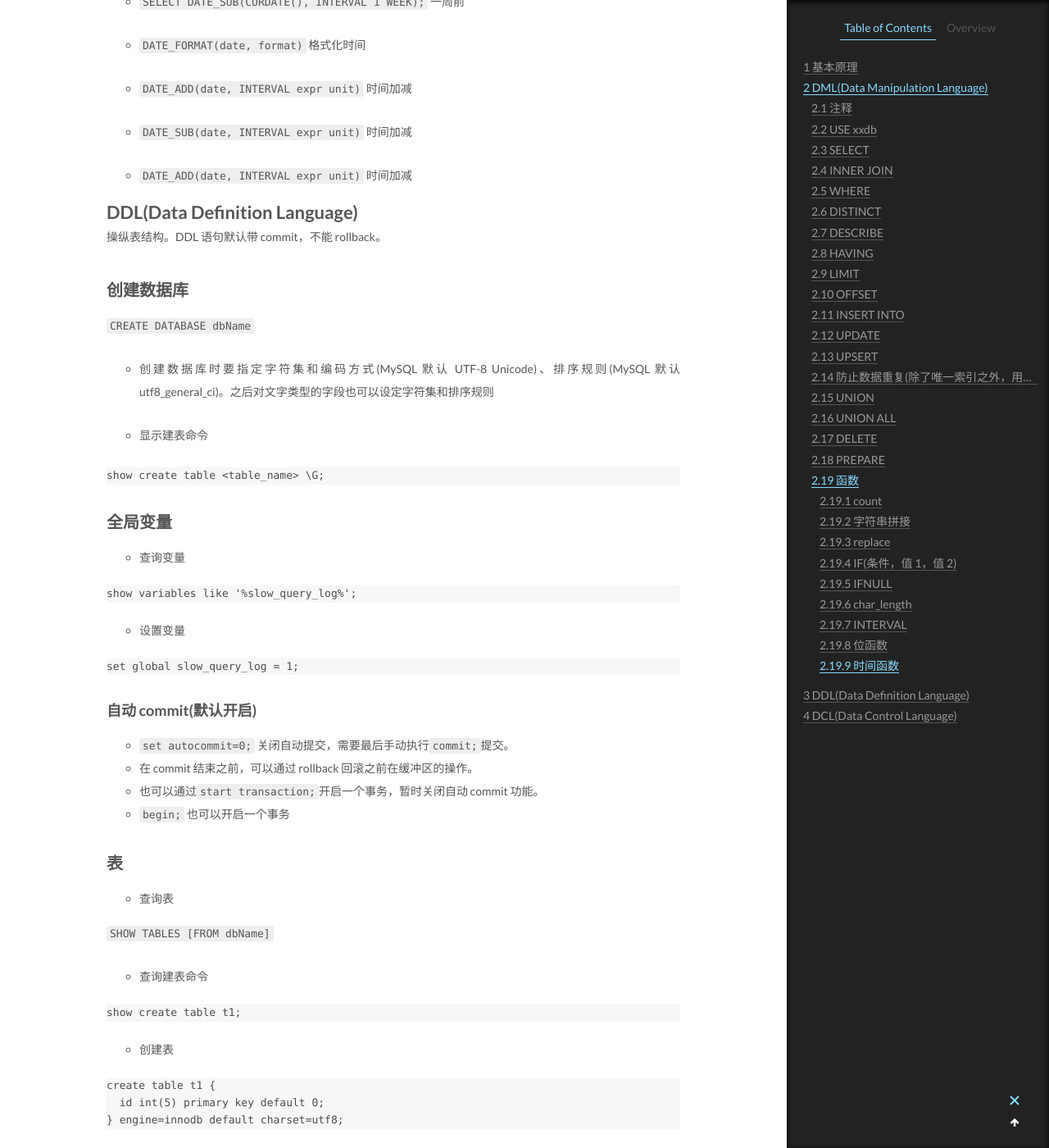
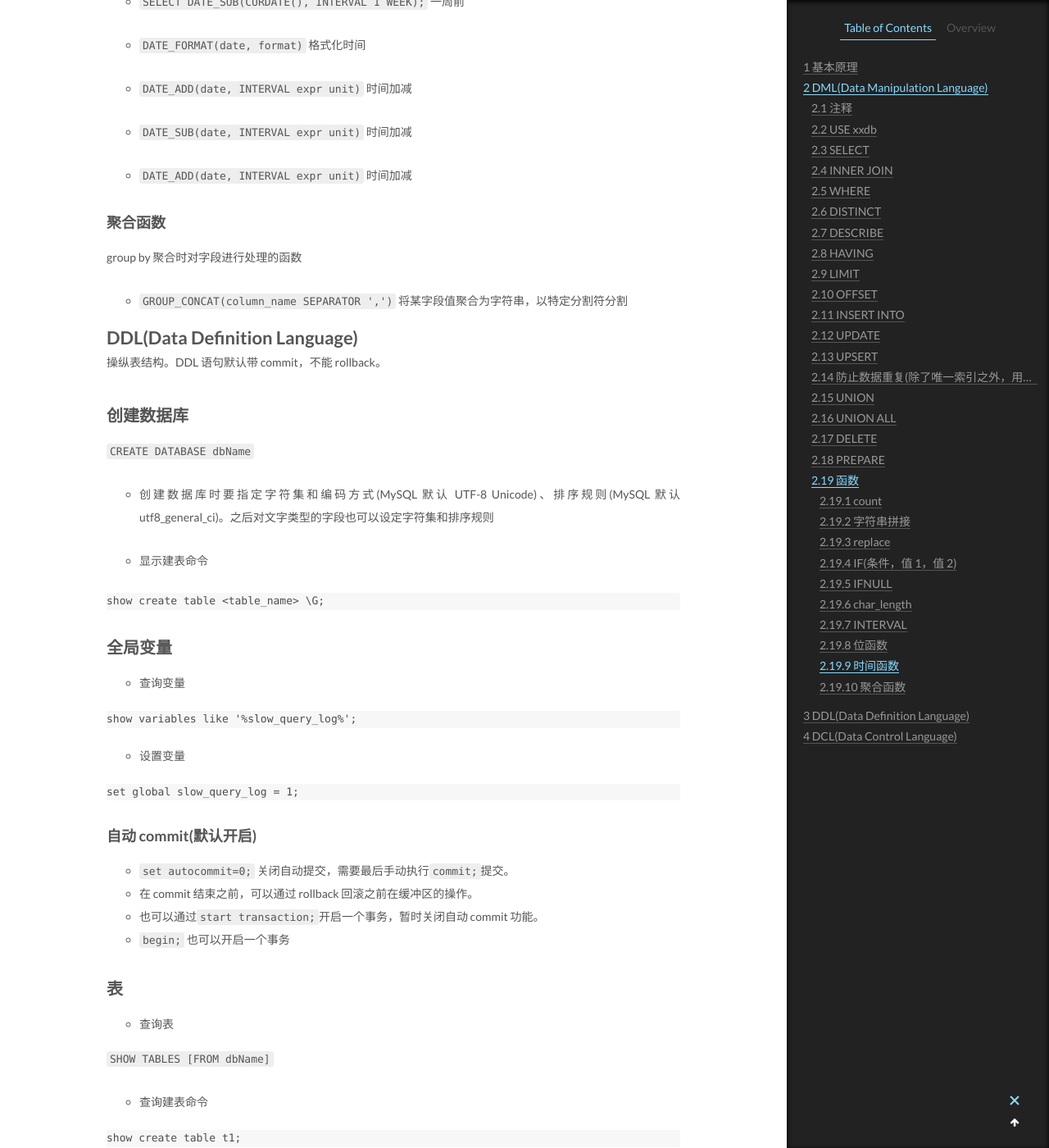
Before and after one commit to CodeHunter2006/CodeHunter2006.github.io, a Jekyll site: the page built from _posts/2020-03-18-SQL_CMD.md, in a window 1280 px wide and 1400 px high, scrolled down 5919 px. Shown: the whole window at 82% size. Built offline with Jekyll 4.4.1, drawn with Linux system fonts in a browser that asks for light colours.

Commit message:
doc: add contents

```diff
--- a/_posts/2020-03-18-SQL_CMD.md
+++ b/_posts/2020-03-18-SQL_CMD.md
@@ -260,6 +260,13 @@ SELECT IFNULL(column_name, default_value) FROM table_name
 - `DATE_ADD(date, INTERVAL expr unit)`
   时间加减
 
+### 聚合函数
+
+group by 聚合时对字段进行处理的函数
+
+- `GROUP_CONCAT(column_name SEPARATOR ',')`
+  将某字段值聚合为字符串，以特定分割符分割
+
 # DDL(Data Definition Language)
 
 操纵表结构。DDL 语句默认带 commit，不能 rollback。
```
Also changed, not shown: _posts/2022-11-30-ClickHouse_SQL.md (+2 -2 lines).
